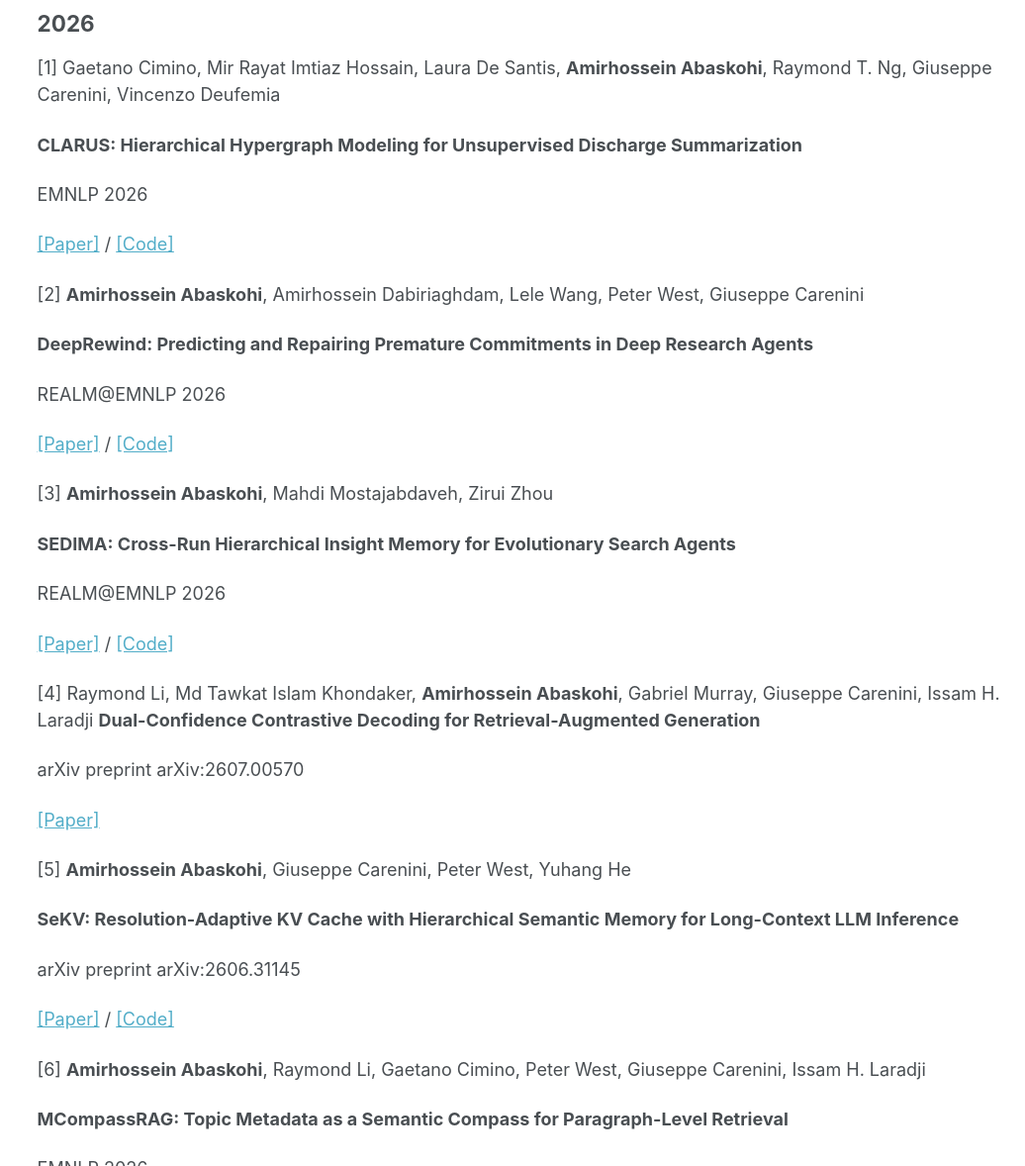
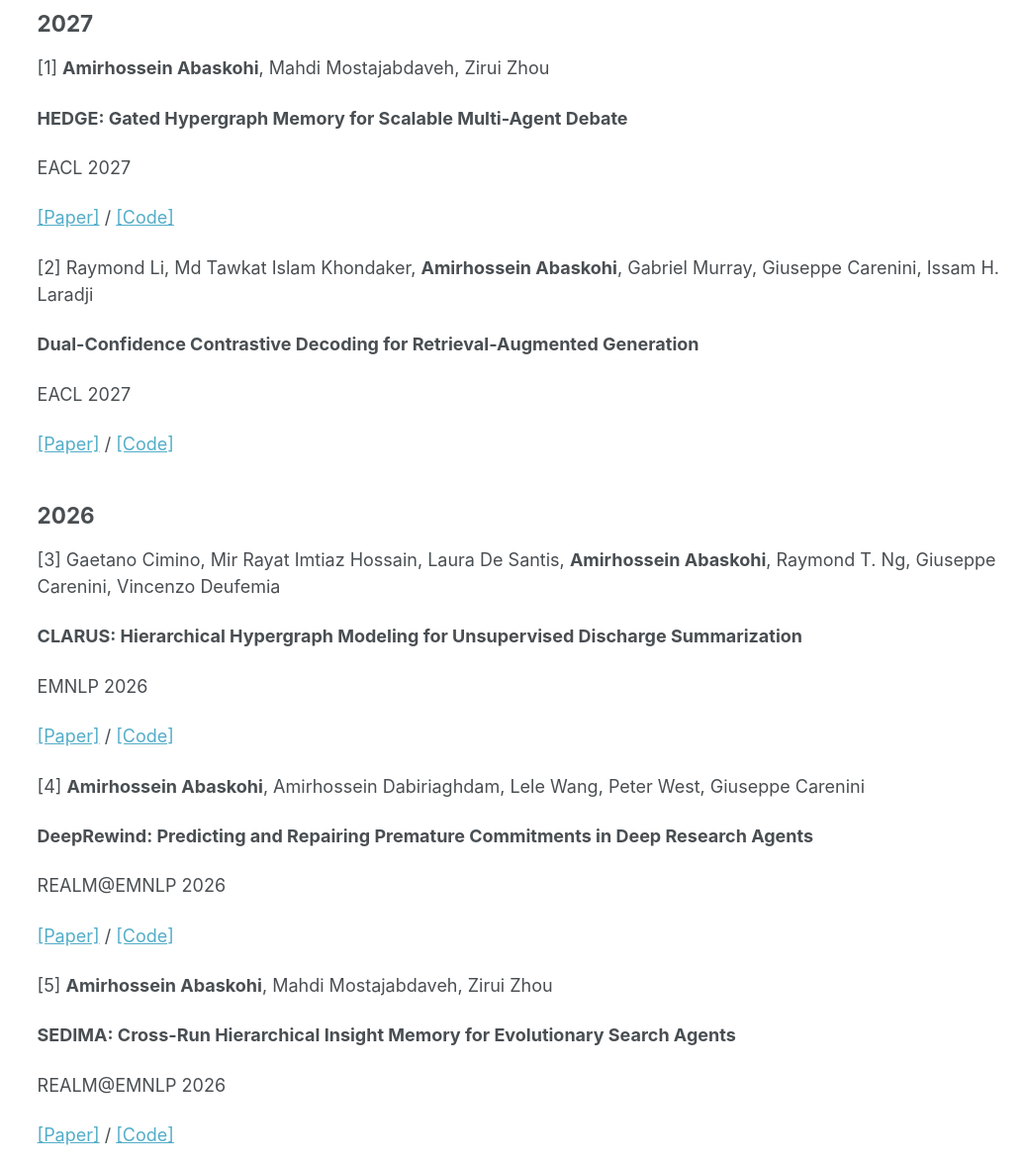
Before and after one commit to AmirAbaskohi/AmirAbaskohi.github.io, a Jekyll site: the page built from _pages/publications.md, in a window 1280 px wide and 1400 px high, cut to the strip 222-1400 px from the top of the window. Shown: the whole strip at 99% size, without its empty margins (244-1280 px from the left). Built offline with Jekyll 4.4.1, drawn with Linux system fonts in a browser that asks for light colours; some of the changed text lies outside the part shown.

Commit message:
Updated CV.

```diff
--- a/_pages/publications.md
+++ b/_pages/publications.md
@@ -9,8 +9,26 @@ author_profile: true
   <div class="wordwrap">You can also find my articles on <a href="{{site.author.googlescholar}}">my Google Scholar profile</a>.</div>
 {% endif %}
 
+## 2027
+
+[1] __Amirhossein Abaskohi__, Mahdi Mostajabdaveh, Zirui Zhou
+
+**HEDGE: Gated Hypergraph Memory for Scalable Multi-Agent Debate**
+
+EACL 2027
+
+[\[Paper\]](https://arxiv.org/abs/2610.38902) / [\[Code\]](https://github.com/AmirAbaskohi/HEDGE)
+
+[2] Raymond Li, Md Tawkat Islam Khondaker, __Amirhossein Abaskohi__, Gabriel Murray, Giuseppe Carenini, Issam H. Laradji
+
+**Dual-Confidence Contrastive Decoding for Retrieval-Augmented Generation**
+
+EACL 2027
+
+[\[Paper\]](https://arxiv.org/abs/2607.00570) / [\[Code\]](https://github.com/ServiceNow/dccd-rag)
+
 ## 2026
-[1] Gaetano Cimino, Mir Rayat Imtiaz Hossain, Laura De Santis, __Amirhossein Abaskohi__, Raymond T. Ng, Giuseppe Carenini, Vincenzo Deufemia
+[3] Gaetano Cimino, Mir Rayat Imtiaz Hossain, Laura De Santis, __Amirhossein Abaskohi__, Raymond T. Ng, Giuseppe Carenini, Vincenzo Deufemia
 
 **CLARUS: Hierarchical Hypergraph Modeling for Unsupervised Discharge Summarization**
 
@@ -34,14 +52,7 @@ REALM@EMNLP 2026
 
 [\[Paper\]](https://aclanthology.org/2026.realm-1.62/) / [\[Code\]](https://github.com/AmirAbaskohi/SEDIMA)
 
-[4] Raymond Li, Md Tawkat Islam Khondaker, __Amirhossein Abaskohi__, Gabriel Murray, Giuseppe Carenini, Issam H. Laradji
-**Dual-Confidence Contrastive Decoding for Retrieval-Augmented Generation**
-
-arXiv preprint arXiv:2607.00570
-
-[\[Paper\]](https://arxiv.org/abs/2607.00570)
-
-[5] __Amirhossein Abaskohi__, Giuseppe Carenini, Peter West, Yuhang He
+[6] __Amirhossein Abaskohi__, Giuseppe Carenini, Peter West, Yuhang He
 
 **SeKV: Resolution-Adaptive KV Cache with Hierarchical Semantic Memory for Long-Context LLM Inference**
 
@@ -49,7 +60,7 @@ arXiv preprint arXiv:2606.31145
 
 [\[Paper\]](https://arxiv.org/abs/2606.31145) / [\[Code\]](https://github.com/AmirAbaskohi/SeKV)
 
-[6] __Amirhossein Abaskohi__, Raymond Li, Gaetano Cimino, Peter West, Giuseppe Carenini, Issam H. Laradji
+[7] __Amirhossein Abaskohi__, Raymond Li, Gaetano Cimino, Peter West, Giuseppe Carenini, Issam H. Laradji
 
 **MCompassRAG: Topic Metadata as a Semantic Compass for Paragraph-Level Retrieval**
 
```
Also changed, not shown: other parts of _pages/publications.md (+23 -23 lines), 1 other file.
